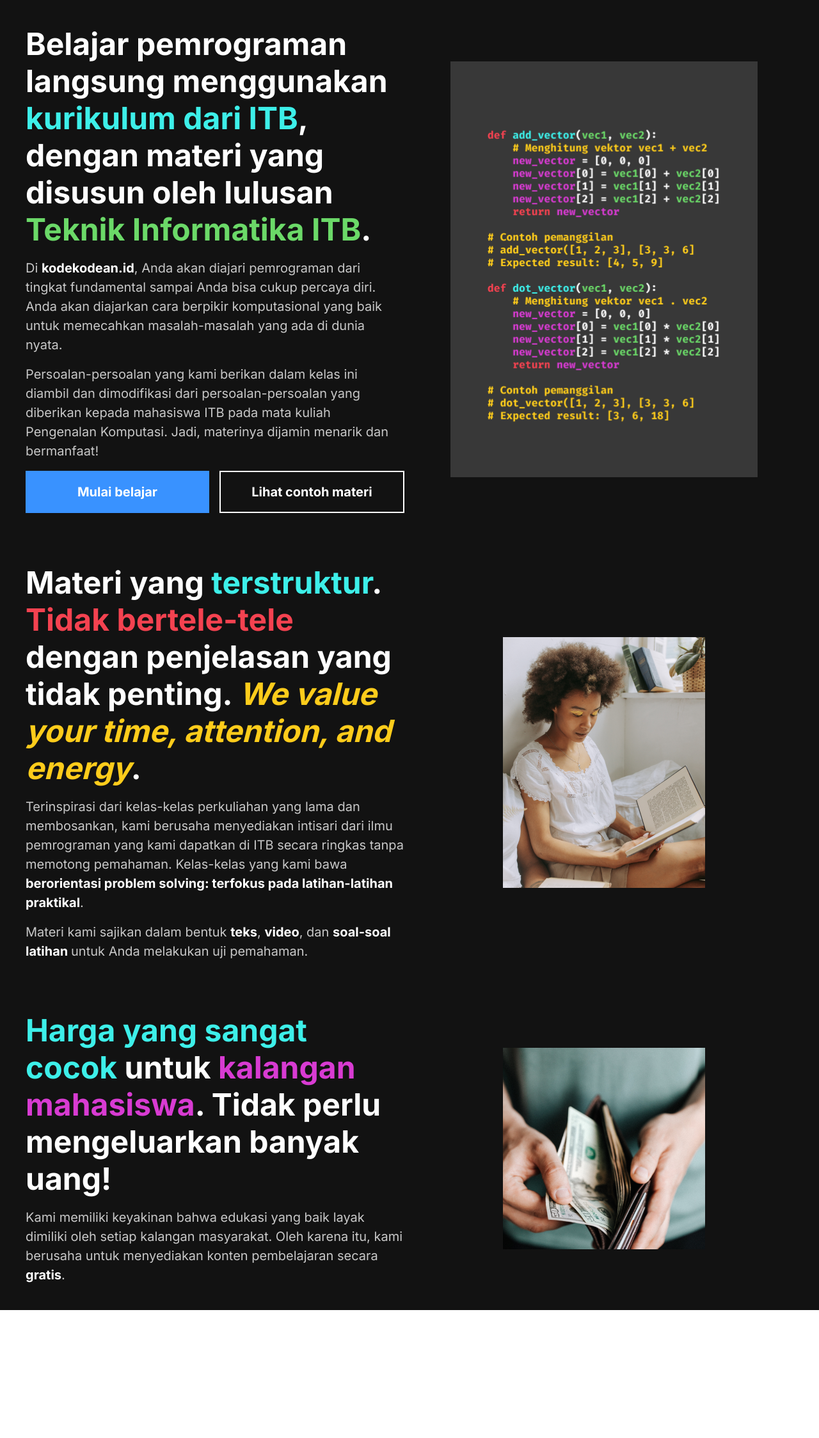
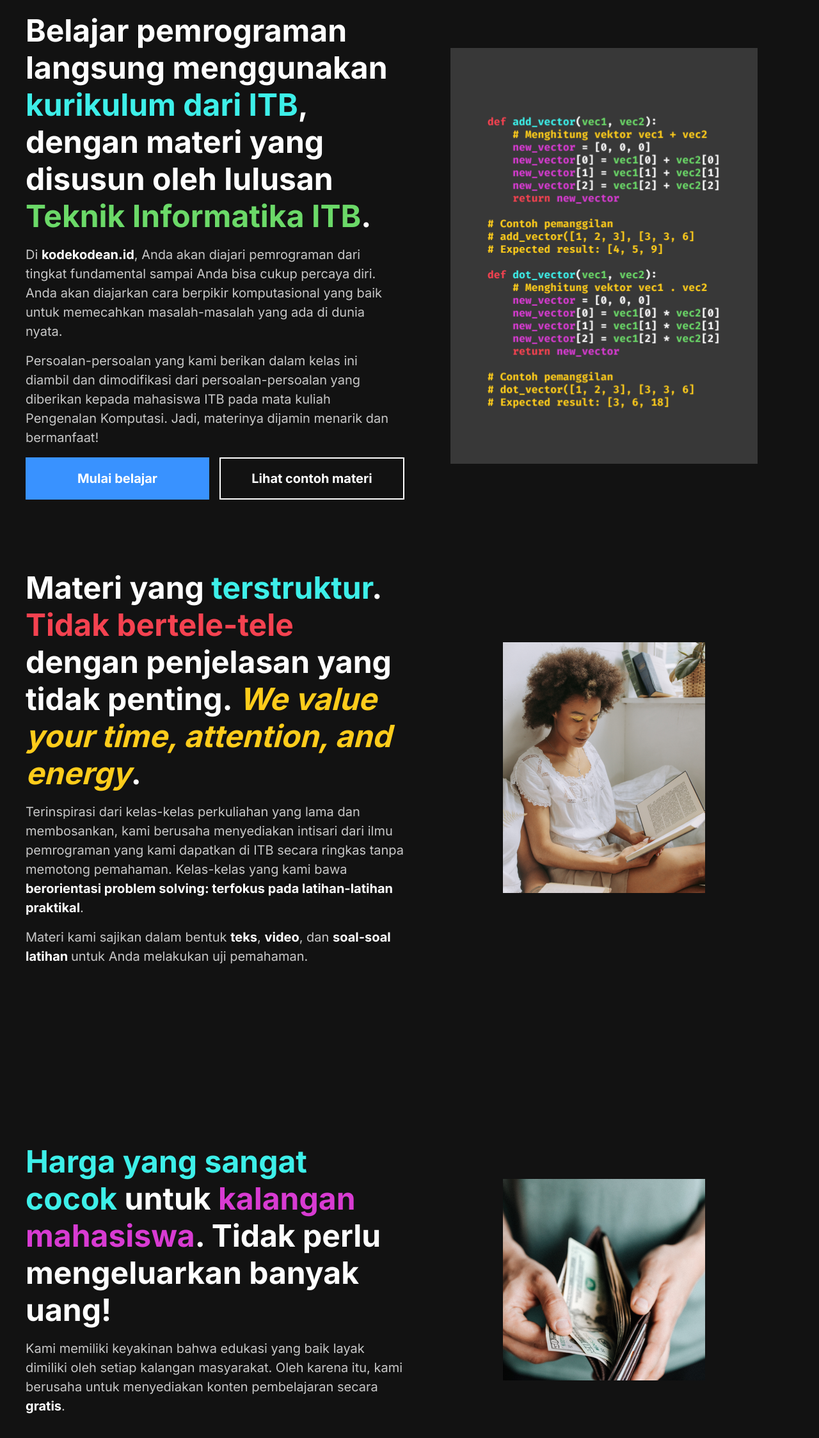
Before and after one commit to acomarcho/kodekodean, a Next.js app: page / in a window 1280 px wide. Shown: the top 2248 px of the page at 64% size. Before the commit the page ends 2048 px from the top, so only its background shows below. Built offline with nearby package versions, Linux system fonts and the light colour scheme.

Commit message:
Feat: Enforce minimum height of 100vh

```diff
--- a/components/home/hero.tsx
+++ b/components/home/hero.tsx
@@ -2,7 +2,7 @@ import Image from "next/image";
 
 export default function Hero() {
   return (
-    <div className="p-[1rem] flex flex-col gap-[1rem] lg:flex-row lg:justify-between lg:items-center lg:p-[2.5rem]">
+    <div className="p-[1rem] flex flex-col gap-[1rem] lg:flex-row lg:justify-between lg:items-center lg:min-h-screen lg:px-[2.5rem] lg:py-[1rem]">
       <div className="flex flex-col gap-[1rem] lg:w-[50%]">
         <h1 className="text-white text-[1.25rem] font-bold lg:text-[3rem] lg:leading-[3.625rem]">
           Belajar pemrograman langsung menggunakan{" "}
--- a/components/home/subcontent.tsx
+++ b/components/home/subcontent.tsx
@@ -3,7 +3,7 @@ import Image from "next/image";
 export default function Subcontent() {
   return (
     <>
-      <div className="p-[1rem] flex flex-col gap-[1rem] lg:flex-row lg:justify-between lg:items-center lg:p-[2.5rem]">
+      <div className="p-[1rem] flex flex-col gap-[1rem] lg:flex-row lg:justify-between lg:items-center lg:min-h-screen lg:px-[2.5rem] lg:py-[1rem]">
         <div className="flex flex-col gap-[1rem] lg:w-[50%]">
           <h1 className="text-white text-[1.25rem] font-bold lg:text-[3rem] lg:leading-[3.625rem]">
             Materi yang <span className="text-cyan">terstruktur</span>.{" "}
@@ -43,7 +43,7 @@ export default function Subcontent() {
           />
         </div>
       </div>
-      <div className="p-[1rem] flex flex-col gap-[1rem] lg:flex-row lg:justify-between lg:items-center lg:p-[2.5rem]">
+      <div className="p-[1rem] flex flex-col gap-[1rem] lg:flex-row lg:justify-between lg:items-center lg:min-h-screen lg:px-[2.5rem] lg:py-[1rem]">
         <div className="flex flex-col gap-[1rem] lg:w-[50%]">
           <h1 className="text-white text-[1.25rem] font-bold lg:text-[3rem] lg:leading-[3.625rem]">
             <span className="text-cyan">Harga yang sangat cocok</span> untuk{" "}
```
